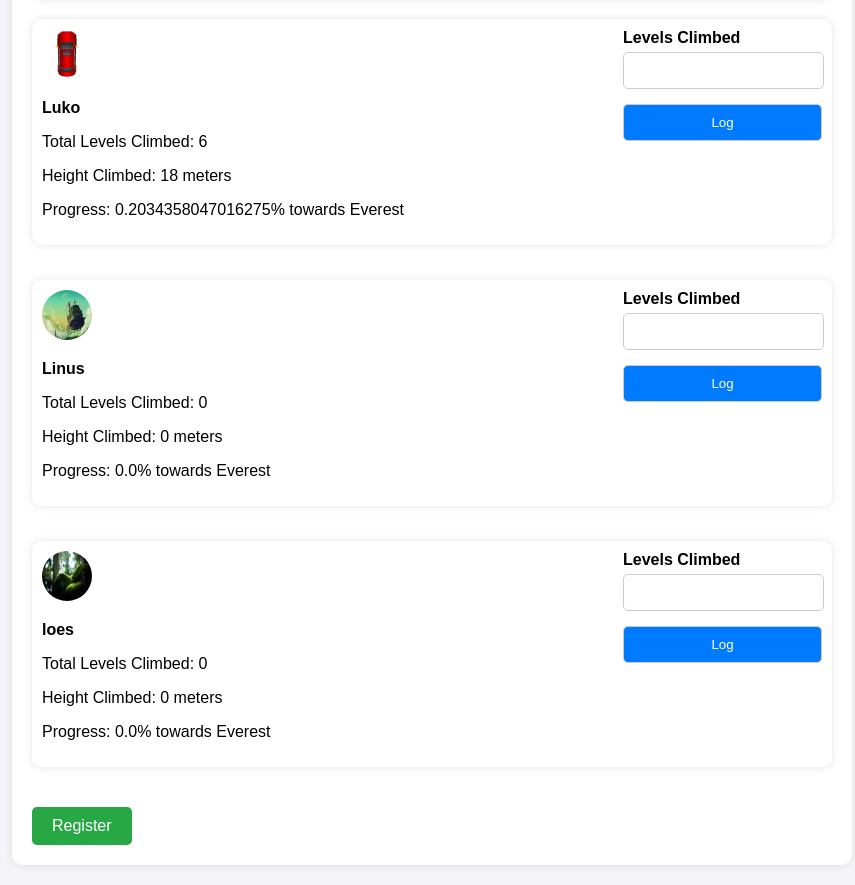
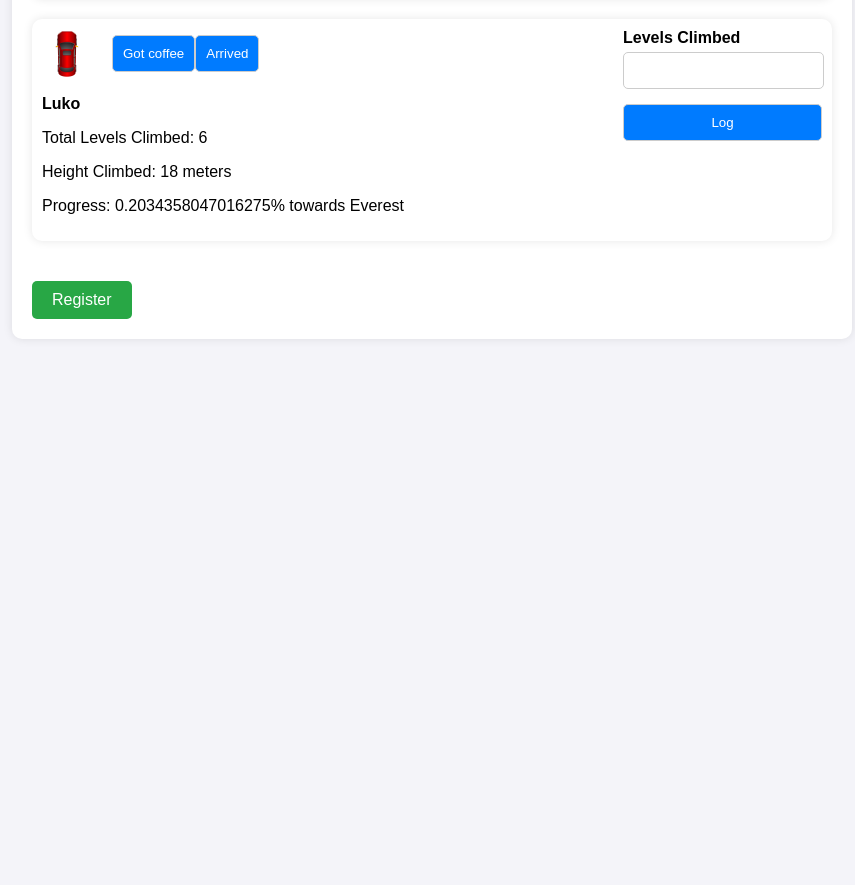
Before and after one commit to lukovdm/MercatorStairClimberTrackerDashboard, a Flask app: page / in a window 1280 px wide. Shown: the part 721-1606 px from the top of the page, without its empty margins (208-1063 px from the left). After the commit the page ends 1040 px from the top, so only its background shows below. Run offline with Flask 3, Linux system fonts and the light colour scheme; some libraries are stand-ins or nearby versions.

Commit message:
Add sorting by last logged, and shortcut buttons

```diff
--- a/app.py
+++ b/app.py
@@ -2,6 +2,8 @@ from crypt import methods
 
 from alembic.util.compat import importlib_resources
 from flask import Flask, render_template, redirect, url_for, flash, send_from_directory
+from sqlalchemy import select, func
+
 from models import db, User, StairClimb
 from forms import RegisterForm, AddStairsForm
 from config import Config
@@ -17,7 +19,8 @@ if not os.path.exists(app.config['UPLOAD_FOLDER']):
 
 @app.route('/')
 def dashboard():
-    users = User.query.all()
+    res = db.session.execute(select(User).join(StairClimb).group_by(User.id).order_by(func.max(StairClimb.timestamp).desc()))
+    users = [r[0] for r in res]
     forms = {user.id: AddStairsForm() for user in users}
     return render_template('dashboard.html', users=users, forms=forms)
 
--- a/static/styles.css
+++ b/static/styles.css
@@ -60,25 +60,25 @@ a.button:hover {
     margin-bottom: 15px;
 }
 
-.form-group label {
+form label {
     display: block;
     font-weight: bold;
     margin-bottom: 5px;
 }
 
-.form-group .error {
+form .error {
     color: red;
     font-size: 0.9em;
 }
 
-.form-group input[type="text"], .form-group input[type="number"], .form-group input[type="file"] {
+form input[type="text"], form input[type="number"], form input[type="file"] {
     width: calc(100% - 20px);
     padding: 10px;
     border: 1px solid #ccc;
     border-radius: 5px;
 }
 
-.form-group .button {
+form .button {
     background-color: #007bff;
     color: white;
     width: calc(100%);
@@ -87,7 +87,7 @@ a.button:hover {
     border-radius: 5px;
 }
 
-.form-group .button:hover {
+form .button:hover {
     background-color: #0056b3;
 }
 
--- a/templates/dashboard.html
+++ b/templates/dashboard.html
@@ -35,7 +35,19 @@
             <li>
                 <div class="user-section">
                     <div class="user-stats">
-                        <img class="profile-pic" src="{{ url_for('profile_pics', filename=user.profile_pic) }}">
+                        <div style="display: flex; align-items: center;">
+                            <img class="profile-pic" src="{{ url_for('profile_pics', filename=user.profile_pic) }}">
+                            <form method="POST" action="{{ url_for('log_stairs', user_id=user.id) }}">
+                                {{ forms[user.id].hidden_tag() }}
+                                {{ forms[user.id].stairs_climbed(size=32, type="hidden", value=5) }}
+                                {{ forms[user.id].submit(class="button", value="Got coffee") }}
+                            </form>
+                            <form method="POST" action="{{ url_for('log_stairs', user_id=user.id) }}">
+                                {{ forms[user.id].hidden_tag() }}
+                                {{ forms[user.id].stairs_climbed(size=32, type="hidden", value=1) }}
+                                {{ forms[user.id].submit(class="button", value="Arrived") }}
+                            </form>
+                        </div>
                         <div class="user-info">
                             <p><strong>{{ user.name }}</strong></p>
                             <p>Total Levels Climbed: {{ user.total_stairs() }}</p>
```
Also changed, not shown: database.db (deleted), 1 other file.
